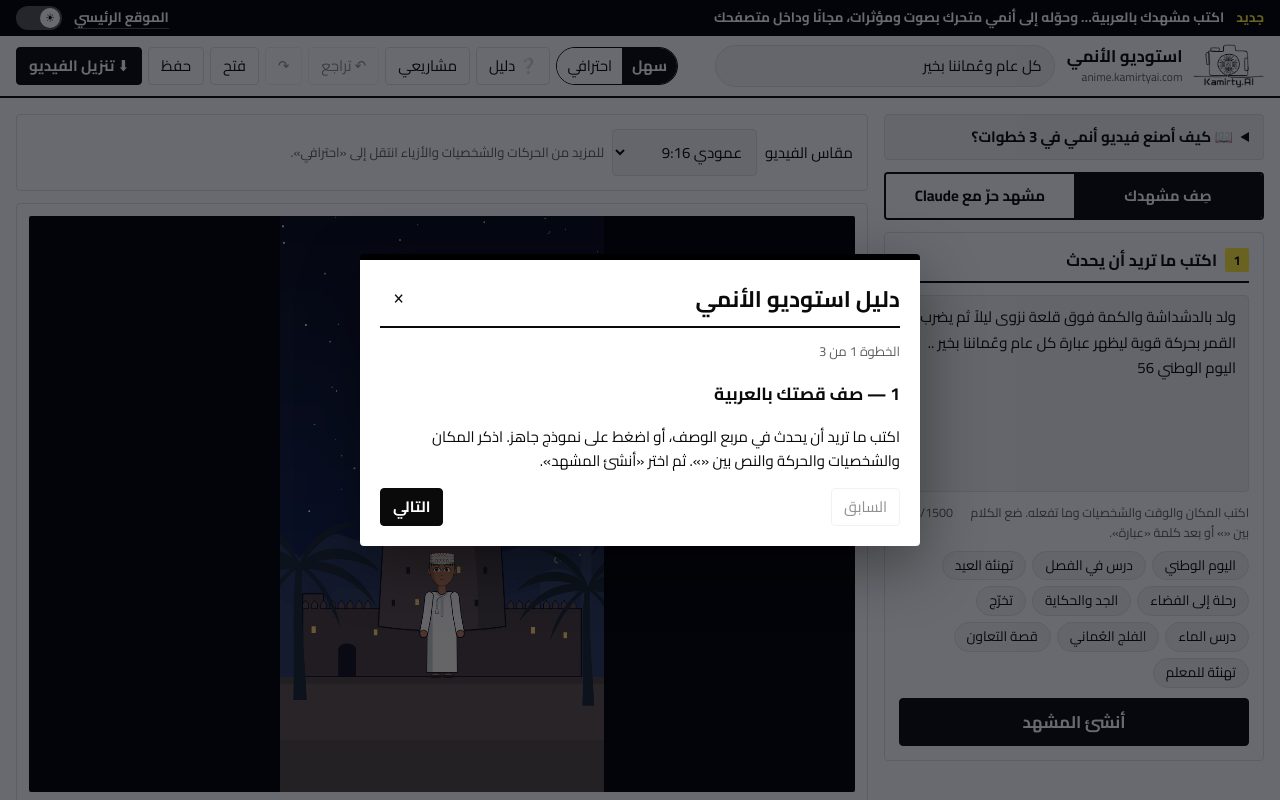
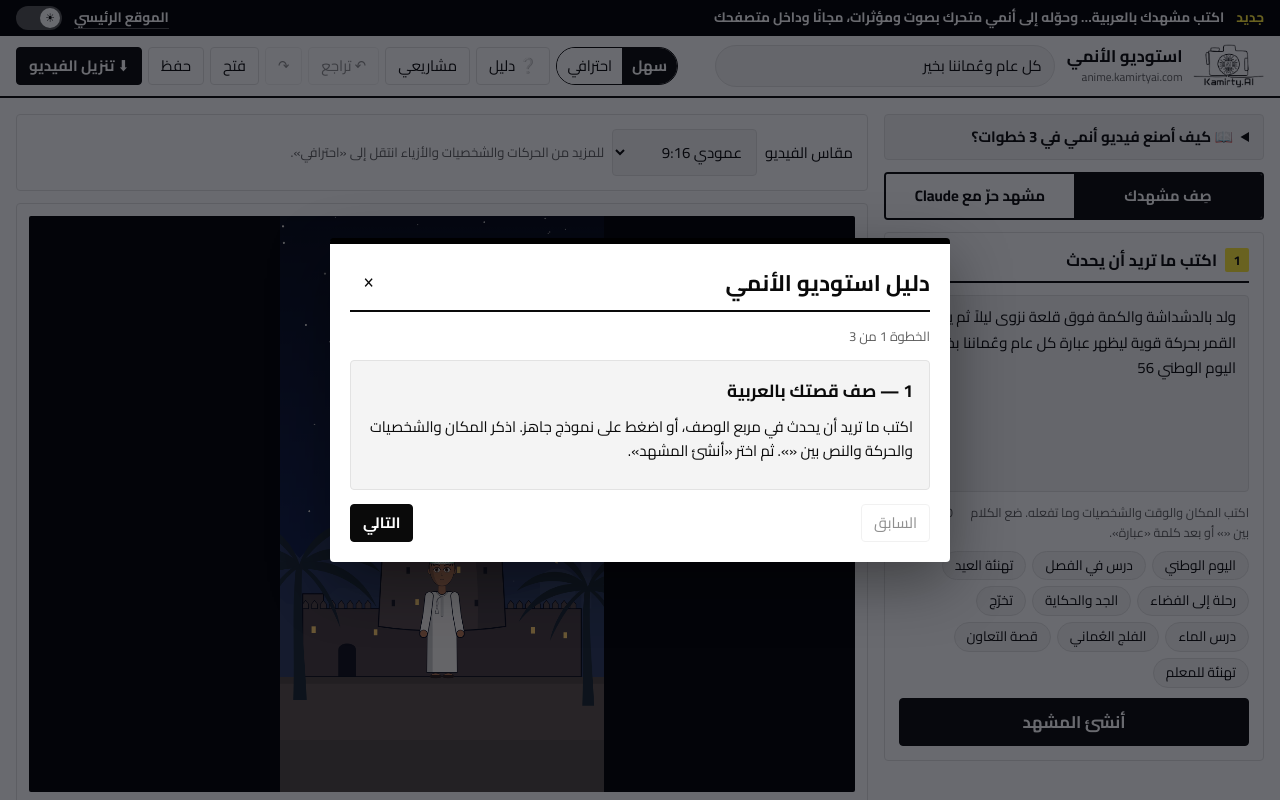
Before and after one commit to kamirty/anime-kamirtyai, a React (Vite) app: page / in a window 1280 px wide. Both pictures are taken after a click on the button "❔ دليل". Shown: the top 800 px of the page. Built offline with nearby package versions, Linux system fonts and the light colour scheme; a web font is replaced by a local one.

Commit message:
Style interactive guide in light and dark modes

```diff
--- a/src/app/styles.css
+++ b/src/app/styles.css
@@ -546,3 +546,8 @@ a.button:hover { border-color: var(--rule); }
 .extra-exports { display: grid; gap: 5px; margin-top: 16px; padding: 12px; border: 1px solid var(--border); border-radius: var(--radius); }
 .extra-exports h3 { margin: 0; font-size: 0.95rem; }
 .extra-exports p { margin: 0 0 5px; }
+
+.guided-tour { width: min(620px, 96vw); }
+.guide-step { min-height: 130px; padding: 16px; background: var(--panel-2); border: 1px solid var(--border); border-radius: var(--radius); }
+.guide-step h3 { margin: 0 0 10px; }
+.guide-step p { margin: 0; }
```
